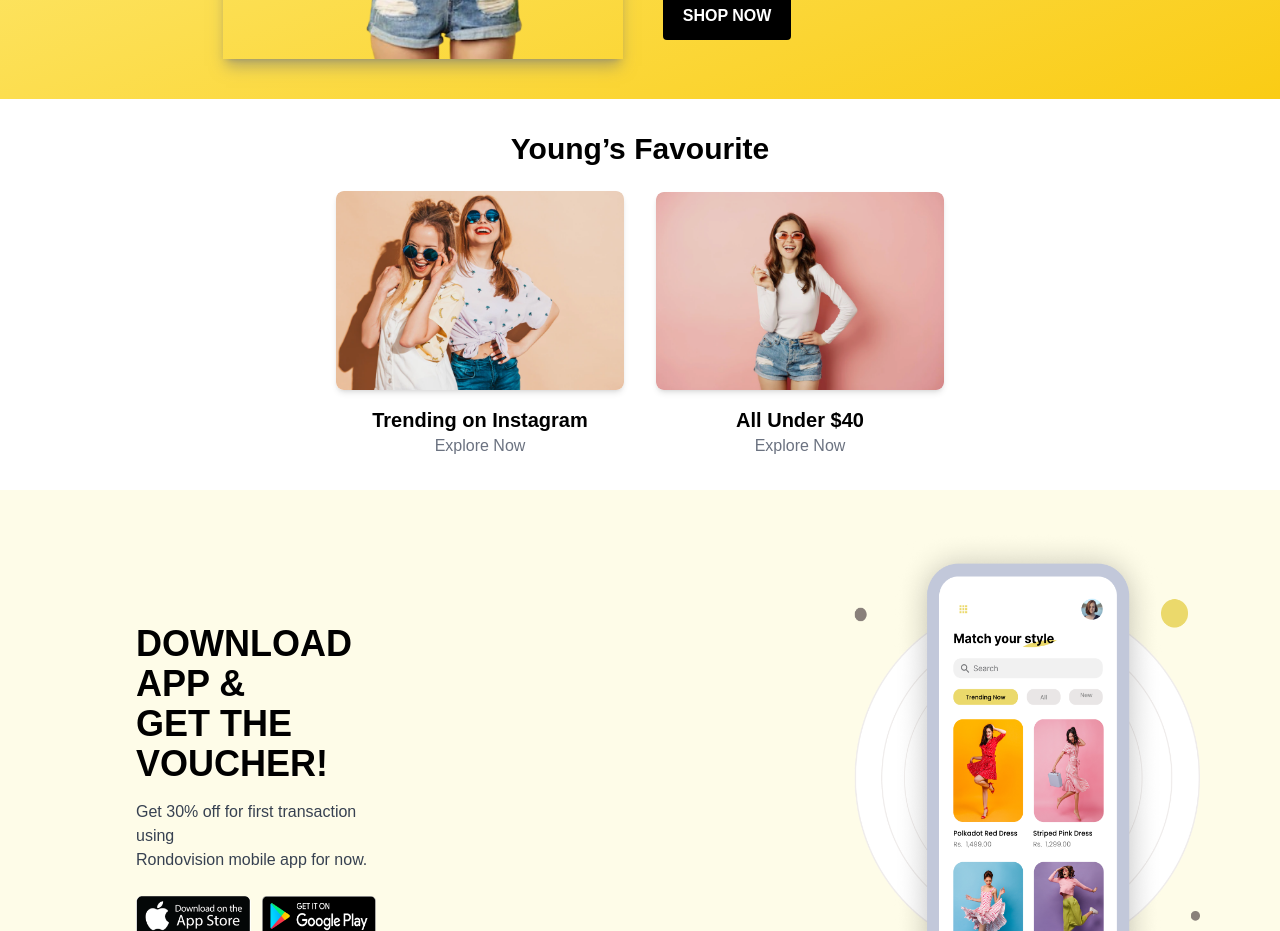
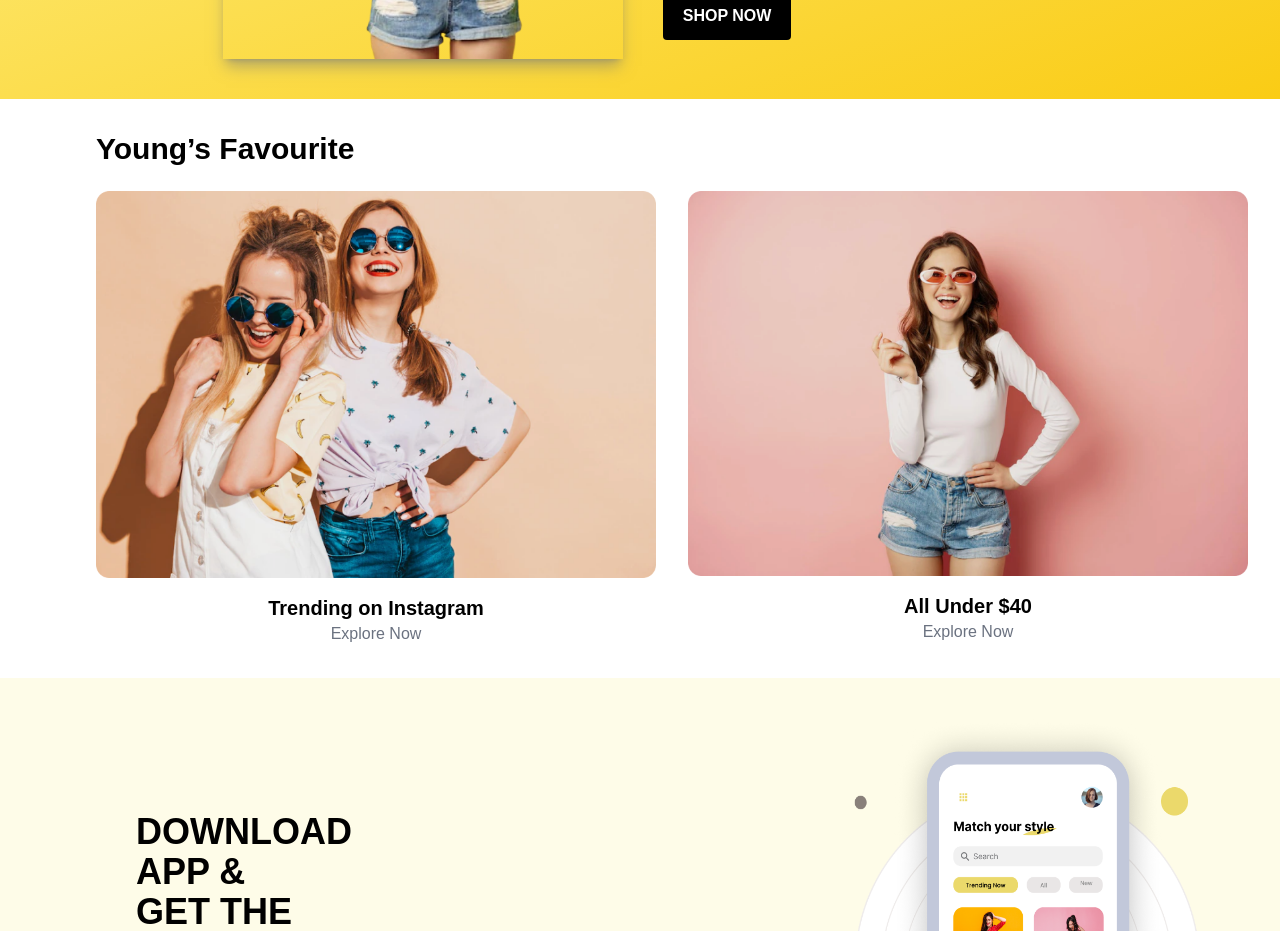
Before and after one commit to MYousuf-Codes/Clothing-E-commerce-Brand, a Next.js app: page / in a window 1280 px wide. Shown: the part 1880-2811 px from the top of the page. Built offline with nearby package versions, Linux system fonts and the light colour scheme.

Commit message:
Update FavoritesSection.tsx

```diff
--- a/src/components/FavoritesSection.tsx
+++ b/src/components/FavoritesSection.tsx
@@ -15,23 +15,17 @@ const favorites: Favorite[] = [
 
 const FavoritesSection: React.FC = () => {
   return (
-    <section className="p-6 sm:p-8">
-      <h2 className="text-3xl font-extrabold mb-6 text-center">Young’s Favourite</h2>
-      <div className="flex flex-col sm:flex-row justify-center items-center gap-6 sm:gap-8">
+    <section className="p-8">
+      <h2 className="text-3xl font-extrabold mb-6 ml-16">Young’s Favourite</h2>
+      <div className="flex ml-16 gap-8">
         {favorites.map(({ title, img, href }, index) => (
           <Link
             key={index}
             href={href}
             className="text-left transition transform hover:scale-105 flex flex-col items-center"
           >
-            <Image
-              src={img}
-              alt={title}
-              width={600}
-              height={700}
-              className="w-full sm:w-72 h-auto rounded-lg shadow-md"
-            />
-            <h3 className="mt-4 text-xl font-semibold text-center">{title}</h3>
+            <Image src={img} alt={title} width={600} height={700} className="mx-auto" />
+            <h3 className="flex mt-4 text-xl font-semibold">{title}</h3>
             <p className="text-gray-500">Explore Now</p>
           </Link>
         ))}
```
